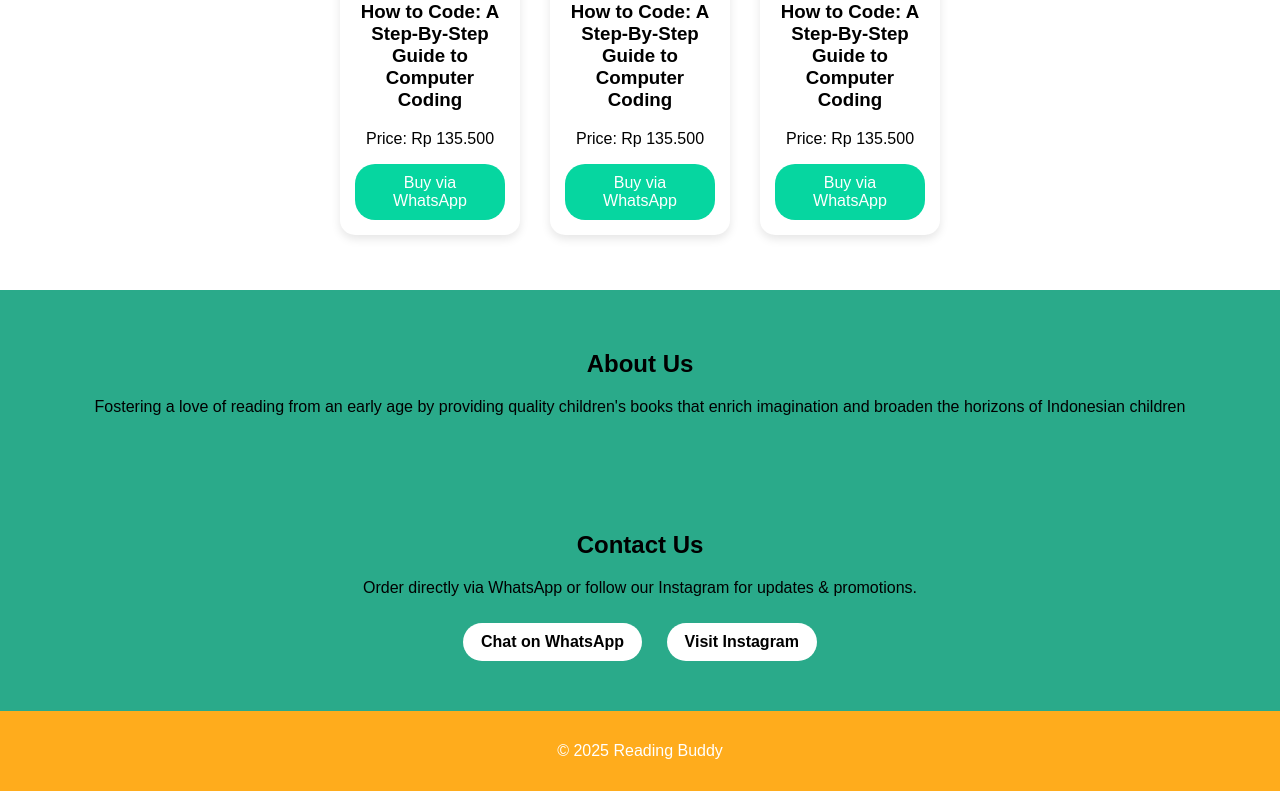
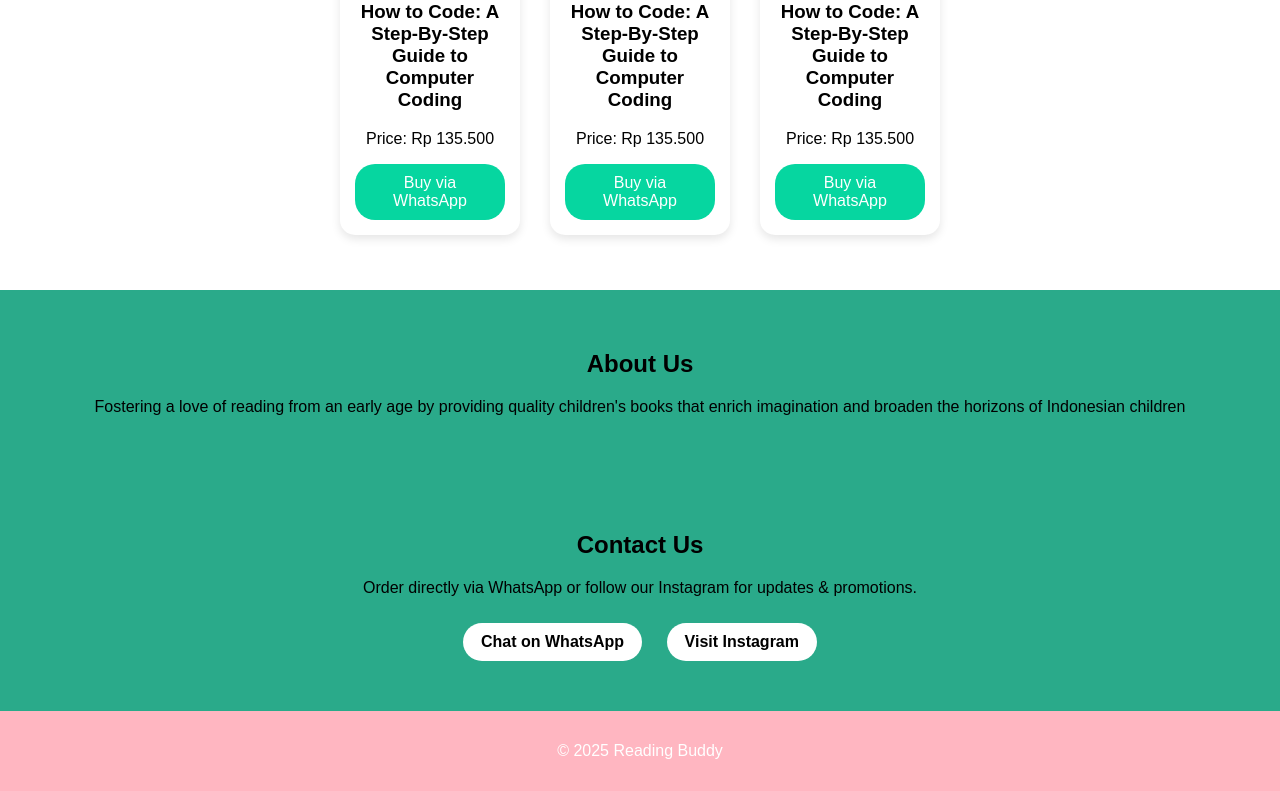
Before and after one commit to readingbuddyid/readingbuddy.com, a plain HTML site: page index.html in a window 1280 px wide. Shown: the part 671-1462 px from the top of the page. Drawn offline with Linux system fonts and the light colour scheme; files whose address does not match are found by name.

Commit message:
Update style.css

```diff
--- a/style.css
+++ b/style.css
@@ -87,7 +87,7 @@ header h1 {
 }
 
 footer {
-  background: #FFAC1C;
+  background: #FFB6C1;
   color: white;
   padding: 15px;
 }
```
